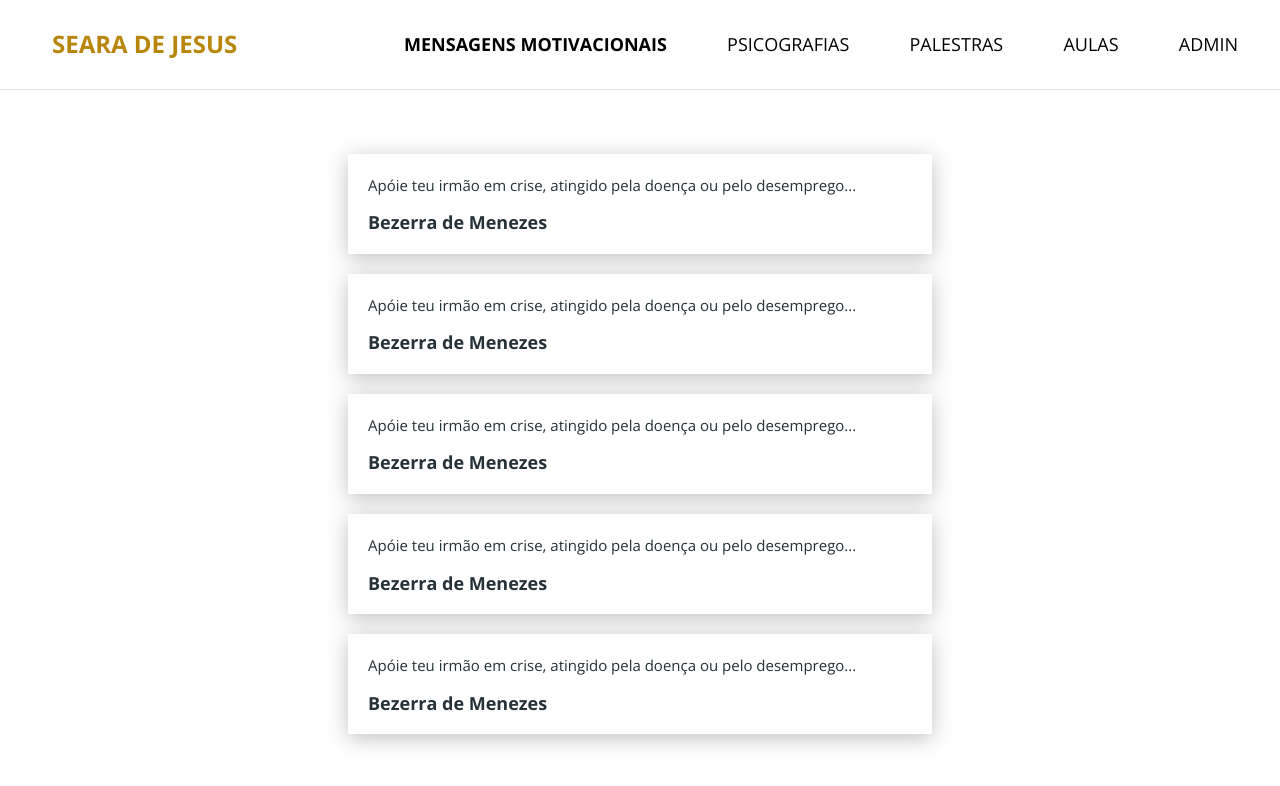
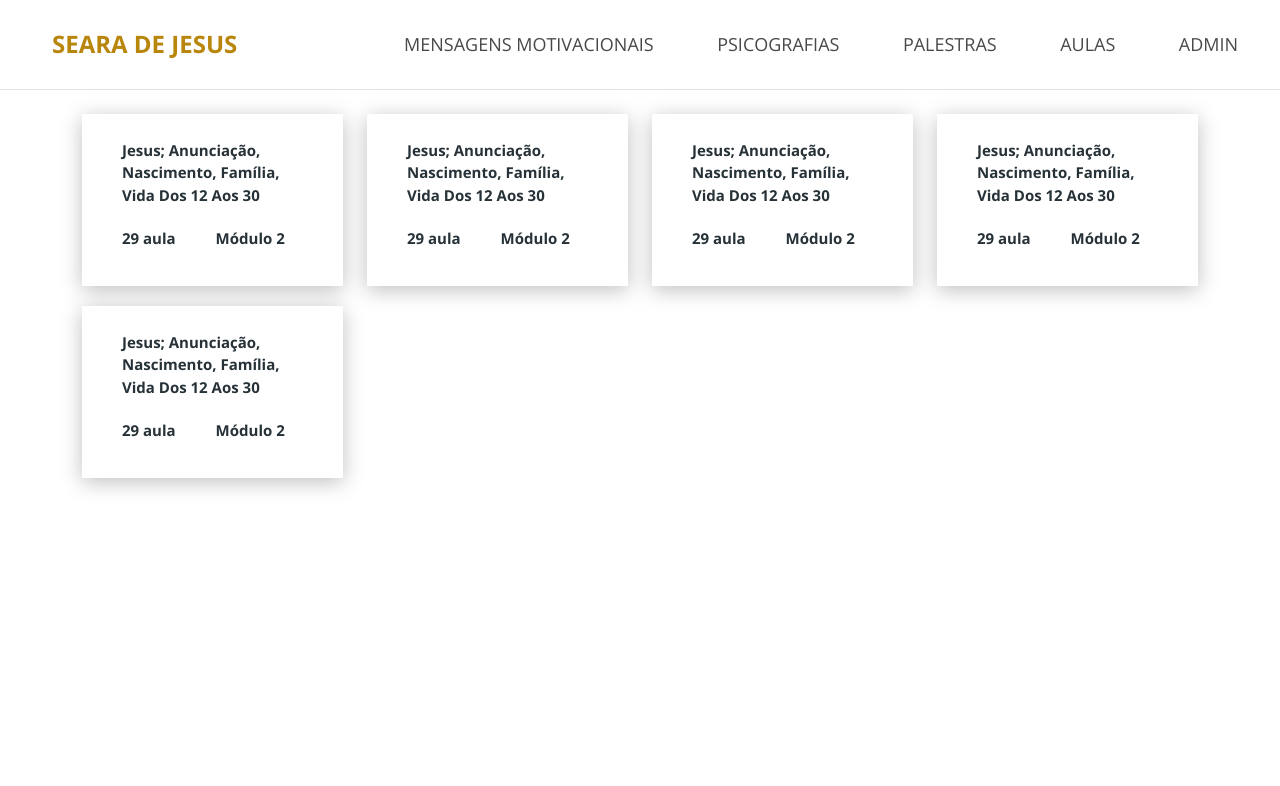
Before and after one commit to searadev/seara-frontend, a React (Create React App) app: page /class in a window 1280 px wide. Shown: the top 786 px of the page. Built offline with nearby package versions, Linux system fonts and the light colour scheme.

Commit message:
add routes

```diff
--- a/package.json
+++ b/package.json
@@ -10,10 +10,12 @@
     "@types/node": "^12.0.0",
     "@types/react": "17.0.0",
     "@types/react-dom": "17.0.0",
+    "@types/react-router-dom": "^5.1.7",
     "bootstrap": "^5.2.0",
     "node-sass": "4.14.1",
     "react": "17.0.2",
     "react-dom": "17.0.2",
+    "react-router-dom": "^5.2.0",
     "react-scripts": "5.0.1",
     "typescript": "^4.8.2",
     "web-vitals": "^2.1.4"
--- a/src/App.tsx
+++ b/src/App.tsx
@@ -1,13 +1,10 @@
 import './assets/styles/custom.scss';
 import './App.css';
-//import Message from 'pages/Message';
-//import Class from 'pages/Class';
-//import Lecture from 'pages/Lecture';
-import Psychography from 'pages/Psychography';
+import Routes from 'Routes';
 
 const App = () => {
   return (
-    <Psychography />
+    <Routes />
   );
 };
 
--- /dev/null
+++ b/src/Routes.tsx
@@ -0,0 +1,35 @@
+import Navbar from "components/Navbar";
+import Admin from "pages/Admin";
+import Class from "pages/Class";
+import Lecture from "pages/Lecture";
+import Message from "pages/Message";
+import Psychography from "pages/Psychography";
+import { BrowserRouter, Route, Switch } from "react-router-dom";
+
+
+const Routes = () => (
+
+    <BrowserRouter>
+        <Navbar />
+        <Switch>
+            <Route path="/" exact>
+                <Message />
+            </Route>
+            <Route path="/psychography">
+                <Psychography />
+            </Route>
+            <Route path="/lecture">
+                <Lecture />
+            </Route>
+            <Route path="/class">
+                <Class />
+            </Route>
+            <Route path="/admin">
+                <Admin />
+            </Route>
+        </Switch>
+    </BrowserRouter>
+
+);
+
+export default Routes;
--- a/src/components/Navbar/index.tsx
+++ b/src/components/Navbar/index.tsx
@@ -1,13 +1,14 @@
 import './styles.css';
 import 'bootstrap/js/src/collapse.js';
+import { Link, NavLink } from 'react-router-dom';
 
 const Navbar = () => {
   return (
     <nav className="navbar navbar-expand-lg navbar-dark main-nav">
       <div className="container-fluid">
-        <a href="link" className="nav-logo-text">
+        <Link to="/" className="nav-logo-text">
           <h4>SEARA DE JESUS</h4>
-        </a>
+        </Link>
         <button
           className="navbar-toggler"
           type="button"
@@ -23,19 +24,19 @@
         <div className="collapse navbar-collapse" id="searadev-navbar">
           <ul className="navbar-nav offset-md-2 main-menu">
             <li>
-              <a href="link" className="active">MENSAGENS MOTIVACIONAIS</a>
+              <NavLink to="/" activeClassName="active" exact>MENSAGENS MOTIVACIONAIS</NavLink>
             </li>
             <li>
-              <a href="link">PSICOGRAFIAS</a>
+              <NavLink to="/psychography" activeClassName="active">PSICOGRAFIAS</NavLink>
             </li>
             <li>
-              <a href="link">PALESTRAS</a>
+              <NavLink to="/lecture" activeClassName="active">PALESTRAS</NavLink>
             </li>
             <li>
-              <a href="link">AULAS</a>
+              <NavLink to="/class" activeClassName="active">AULAS</NavLink>
             </li>
             <li>
-              <a href="link">ADMIN</a>
+              <NavLink to="/admin" activeClassName="active">ADMIN</NavLink>
             </li>
           </ul>
         </div>
--- a/src/components/Navbar/styles.css
+++ b/src/components/Navbar/styles.css
@@ -17,16 +17,15 @@
 }
 
 .main-menu a {
-    color:black;
+    color:rgba(56, 53, 53, 0.911);
 }
 
 .main-menu a:hover {
-    color: #FFF;
+    color: #b8860b;
 }
 
 .main-menu a.active {
-    color:black;
-    font-weight: bold;
+    color: rgba(56, 53, 53, 0.911);
 }
 
 .navbar-toggler {
--- /dev/null
+++ b/src/pages/Admin/index.tsx
@@ -0,0 +1,9 @@
+
+const Admin = () => {
+
+    return (
+        <h1>Página Admin</h1>
+    );
+}
+
+export default Admin;
--- a/src/pages/Class/index.tsx
+++ b/src/pages/Class/index.tsx
@@ -1,11 +1,8 @@
 import ClassCard from "components/ClassCard";
-import Navbar from "components/Navbar";
 import './styles.css';
 
 const Class = () => {
     return (
-      <>
-        <Navbar />
         <div className="container my-4 class">
           <div className="row">
             <div className="col-sm-6 col-lg-4 col-xl-3">
@@ -25,7 +22,6 @@
             </div>
           </div>
         </div>
-      </>
     );
   };
 
--- a/src/pages/Lecture/index.tsx
+++ b/src/pages/Lecture/index.tsx
@@ -1,11 +1,8 @@
 import LectureCard from "components/LectureCard";
-import Navbar from "components/Navbar";
 import './styles.css';
 
 const Lecture = () => {
     return (
-      <>
-        <Navbar />
         <div className="container my-4 lecture">
           <div className="row">
             <div className="col-sm-6 col-lg-4 col-xl-3">
@@ -25,7 +22,6 @@
             </div>
           </div>
         </div>
-      </>
     );
   };
 
--- a/src/pages/Message/index.tsx
+++ b/src/pages/Message/index.tsx
@@ -1,11 +1,8 @@
 import MessageCard from "components/MessageCard";
-import Navbar from "components/Navbar";
 import './styles.css';
 
 const Message = () => {
     return (
-      <>
-        <Navbar />
         <div className="container my-4 message">
           <div className="row">
             <MessageCard />
@@ -23,7 +20,6 @@
             <MessageCard />
           </div>
         </div>
-      </>
     );
   };
 
--- a/src/pages/Psychography/index.tsx
+++ b/src/pages/Psychography/index.tsx
@@ -1,11 +1,8 @@
-import Navbar from "components/Navbar";
 import PsychographyCard from "components/PsychographyCard";
 import './styles.css';
 
 const Psychography = () => {
     return (
-      <>
-        <Navbar />
         <div className="container my-4 psychography">
           <div className="row">
             <PsychographyCard />
@@ -23,7 +20,6 @@
             <PsychographyCard />
           </div>
         </div>
-      </>
     );
   };
 
```
Also changed, not shown: src/pages/Admin/styles.css (added), 1 other file (tests, documents, lock files or other folders).
